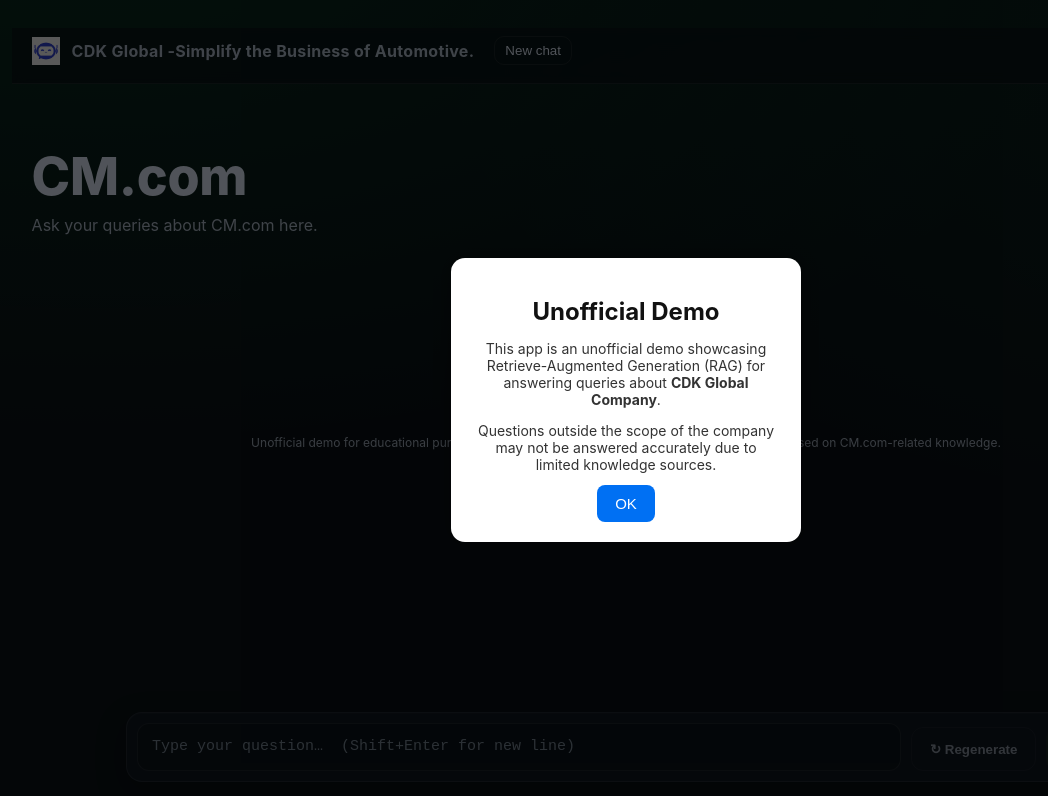
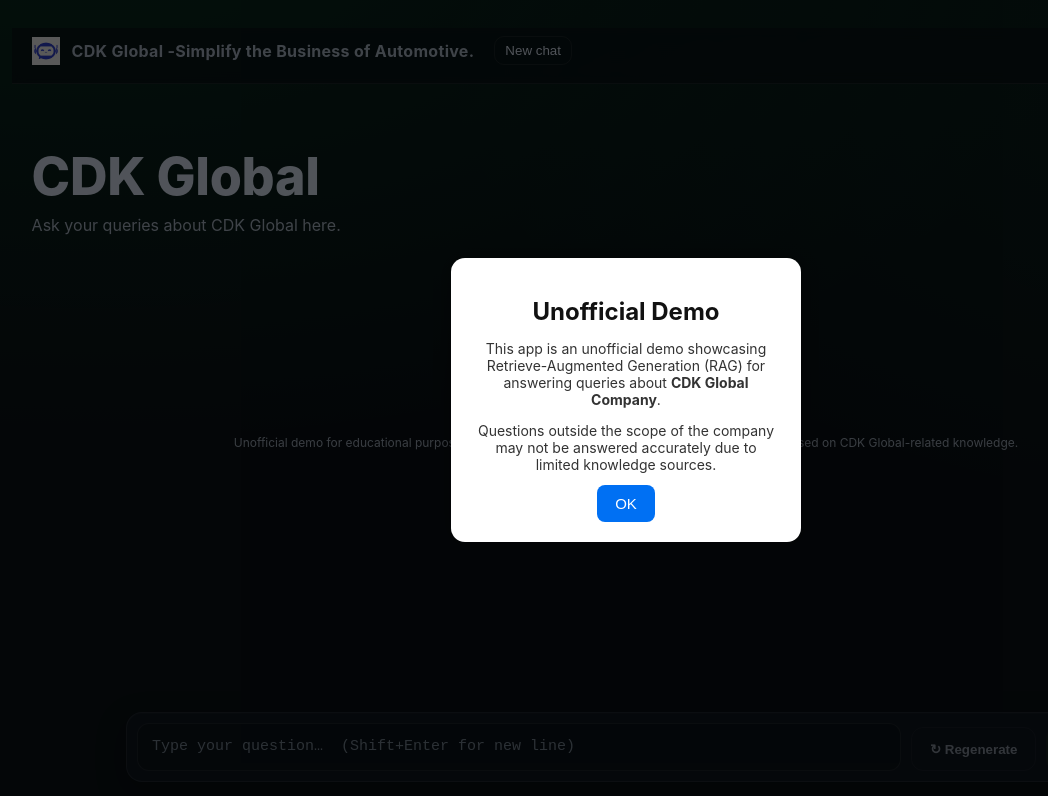
Before and after one commit to lokyaan/aws-rag-ui, a React (Vite) app: page / in a window 1280 px wide. Shown: the top 796 px of the page, without its empty margins (14-1062 px from the left). Built offline with nearby package versions, Linux system fonts and the light colour scheme.

Commit message:
CDK changes

```diff
--- a/src/config.ts
+++ b/src/config.ts
@@ -1,3 +1,3 @@
 export const API_BASE = "https://wml1a8nafj.execute-api.us-east-1.amazonaws.com";
 export const LS_KEY   = "siliconlabs_chat_history_v1";
-export const BRAND    = "CM.com";
+export const BRAND    = "CDK Global";
```
